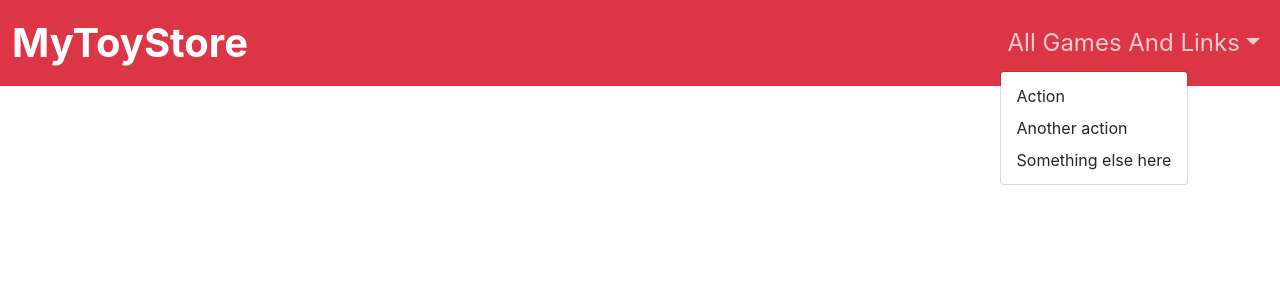
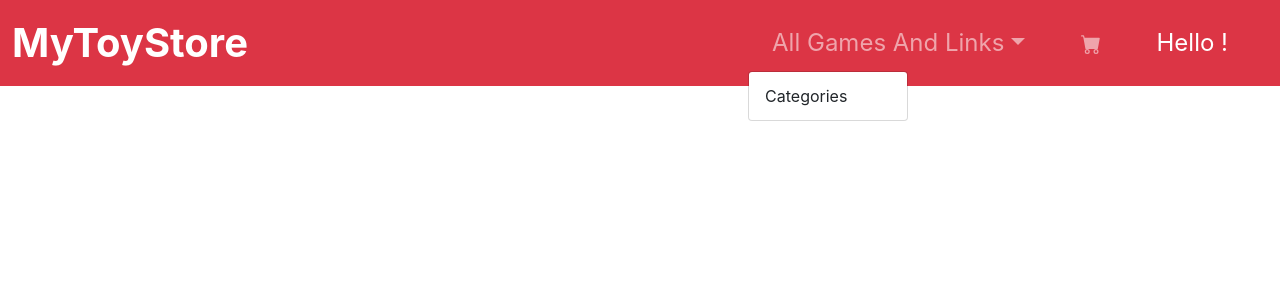
Before and after one commit to MananDoshi1301/My-Toy-Store, a React (Create React App) app: page / in a window 1280 px wide. Both pictures are taken after a click on the button "All Games And Links". Shown: the top 300 px of the page. Built offline with nearby package versions, Linux system fonts and the light colour scheme.

Commit message:
Nav design complete

```diff
--- a/src/components/Nav.js
+++ b/src/components/Nav.js
@@ -1,16 +1,16 @@
 import React from 'react'
 
-const Nav = () => {
+const Nav = ( props ) => {
   return (
     <>
-      <nav class="navbar navbar-expand-lg navbar-dark bg-danger fs-4">
-        <div class="container-fluid">
-          <a class="navbar-brand fs-1 fw-bold" href="#">
+      <nav className="navbar navbar-expand-lg navbar-dark bg-danger fs-4">
+        <div className="container-fluid">
+          <a className="navbar-brand fs-1 fw-bold">
             MyToyStore
             </a>
 
           <button
-            class="navbar-toggler"
+            className="navbar-toggler"
             type="button"
             data-bs-toggle="collapse"
             data-bs-target="#navbarNavDropdown"
@@ -18,15 +18,30 @@ const Nav = () => {
             aria-expanded="false"
             aria-label="Toggle navigation"
           >
-            <span class="navbar-toggler-icon"></span>
+            <span className="navbar-toggler-icon"></span>
           </button>
-          <div className="d-flex">
-            <div class="collapse navbar-collapse" id="navbarNavDropdown">
-              <ul class="navbar-nav ms-5">
-                <li class="nav-item dropdown">
+          <div classNameName="d-flex">
+            <div className="collapse navbar-collapse" id="navbarNavDropdown">
+              <ul className="navbar-nav d-flex justify-space-between">
+                {/* Cart ----------------------------------------------------- */}
+                <li className="nav-item order-1 mx-4">
+                  <a className="nav-link">
+                    <svg xmlns="http://www.w3.org/2000/svg" width="20" height="30" fill="currentColor" class="bi bi-cart-fill" viewBox="0 0 16 16">
+                    <path d="M0 1.5A.5.5 0 0 1 .5 1H2a.5.5 0 0 1 .485.379L2.89 3H14.5a.5.5 0 0 1 .491.592l-1.5 8A.5.5 0 0 1 13 12H4a.5.5 0 0 1-.491-.408L2.01 3.607 1.61 2H.5a.5.5 0 0 1-.5-.5zM5 12a2 2 0 1 0 0 4 2 2 0 0 0 0-4zm7 0a2 2 0 1 0 0 4 2 2 0 0 0 0-4zm-7 1a1 1 0 1 1 0 2 1 1 0 0 1 0-2zm7 0a1 1 0 1 1 0 2 1 1 0 0 1 0-2z" />
+                  </svg></a>
+                </li>
+                {/* =========================================================== */}
+
+                {/* Username--------------------------------------------------- */}
+                <li className="nav-item order-2 mx-4 d-flex align-items-center">
+                  <a className="navbar-brand fs-4">Hello {props.name}!</a>
+                </li>
+                {/* =========================================================== */}
+
+                {/* DropDown -------------------------------------------------- */}
+                <li className="nav-item dropdown">
                   <a
-                    class="nav-link dropdown-toggle"
-                    href="#"
+                    className="nav-link dropdown-toggle mx-3"
                     id="navbarDropdownMenuLink"
                     role="button"
                     data-bs-toggle="dropdown"
@@ -35,27 +50,21 @@ const Nav = () => {
                     All Games And Links
                     </a>
                   <ul
-                    class="dropdown-menu"
+                    className="dropdown-menu"
                     aria-labelledby="navbarDropdownMenuLink"
                   >
+                    {/* Map here for categories display */}
                     <li>
-                      <a class="dropdown-item" href="#">
-                        Action
+                      <a className="dropdown-item">
+                        Categories
                         </a>
                     </li>
-                    <li>
-                      <a class="dropdown-item" href="#">
-                        Another action
-                        </a>
-                    </li>
-                    <li>
-                      <a class="dropdown-item" href="#">
-                        Something else here
-                        </a>
-                    </li>
+                    {/* ============================== */}
                   </ul>
                 </li>
+                {/* ========================================================== */}
               </ul>
+
             </div>
 
           </div>
```
